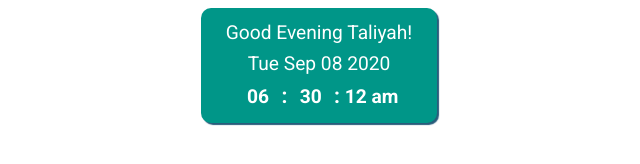
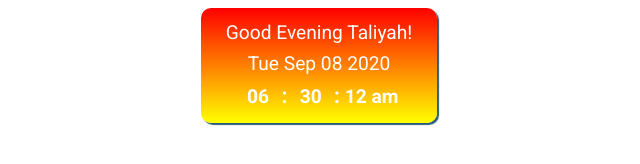
Before and after one commit to taliyahmonae/tg-notion, a plain HTML site: page index.html in a window 1280 px wide. Shown: the whole page, without its empty margins (321-961 px from the left). Drawn offline with Linux system fonts and the light colour scheme.

Commit message:
Update index.html

```diff
--- a/index.html
+++ b/index.html
@@ -38,7 +38,7 @@ h1 {
 .card {
     padding: 10px 25px 10px 25px;
     border-radius: 10px;
-    background: #009688;
+    background: linear-gradient(red, yellow);
     color: #fff;
     display: inline-block;
     box-shadow: 2px 2px 1px 0px #295C7B;
```
